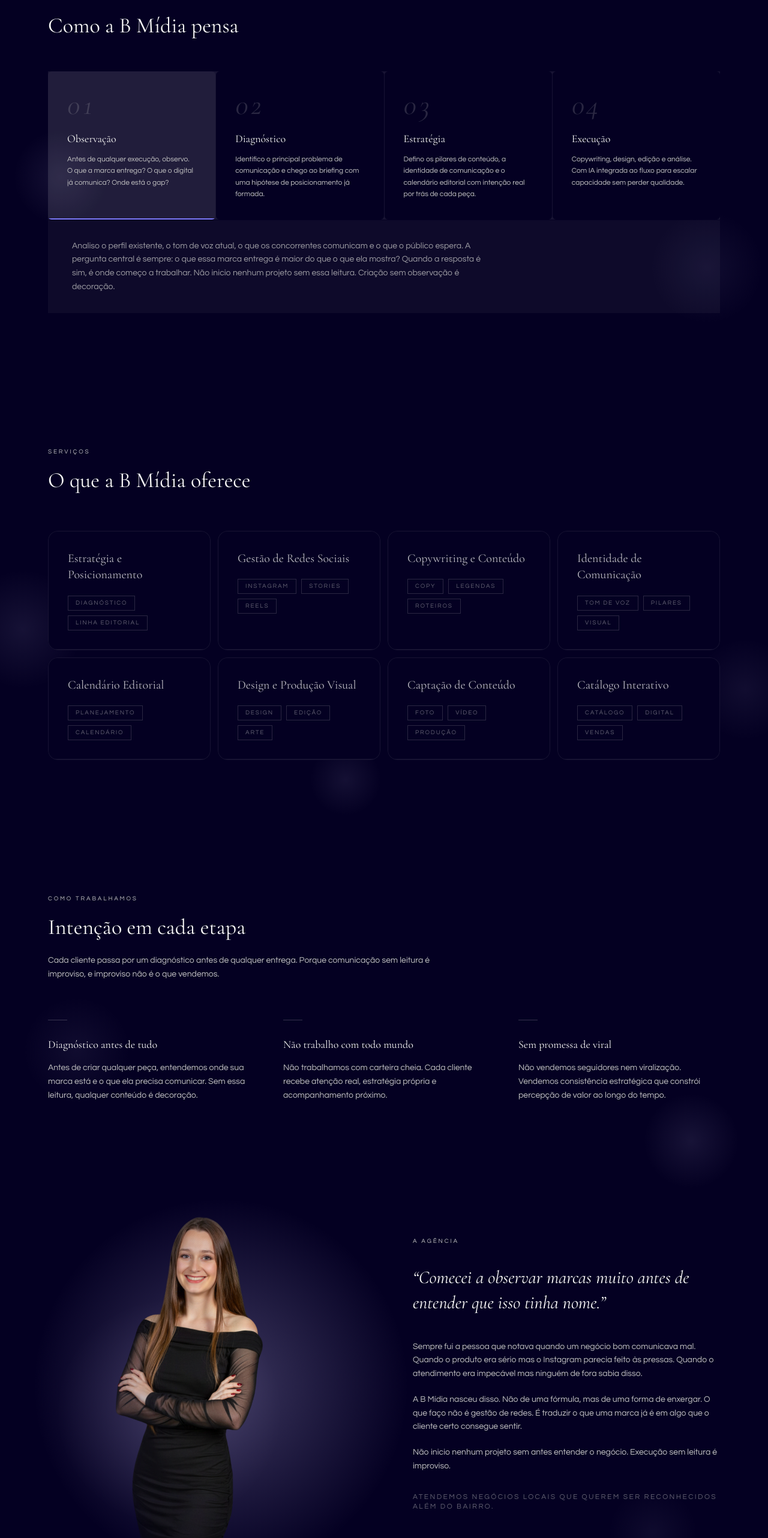
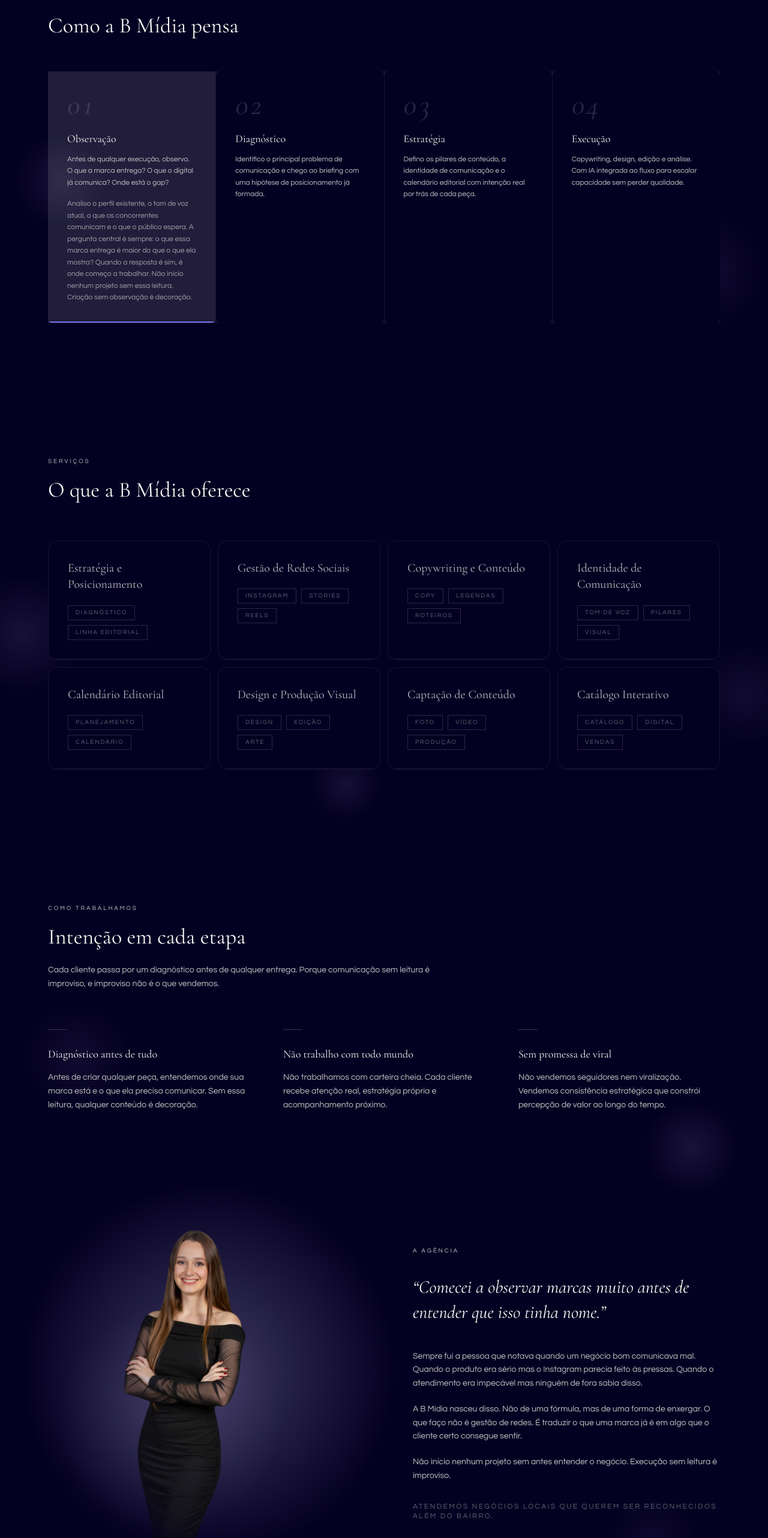
Before and after one commit to brunaribeirosocialmedia-glitch/bmidia-site, a Next.js app: page / in a window 1280 px wide. Shown: the part 1462-4026 px from the top of the page at 60% size. Built offline with nearby package versions, Linux system fonts and the light colour scheme.

Commit message:
feat: detalhe expandido dentro de cada card do método

```diff
--- a/app/page.tsx
+++ b/app/page.tsx
@@ -471,7 +471,7 @@ function Metodo() {
       </RevealSection>
 
       {/* Grid 4 colunas lado a lado */}
-      <div className="grid grid-cols-1 sm:grid-cols-2 lg:grid-cols-4 gap-px bg-cinza/10 mb-px">
+      <div className="grid grid-cols-1 sm:grid-cols-2 lg:grid-cols-4 gap-px bg-cinza/10">
         {metodos.map((m, i) => (
           <motion.div
             key={m.num}
@@ -489,6 +489,23 @@ function Metodo() {
             <h3 className="font-cormorant text-lg text-branco mb-3 leading-snug">{m.title}</h3>
             <p className="font-questrial text-xs text-cinza leading-relaxed">{m.summary}</p>
 
+            {/* Detalhe expandido dentro do próprio card */}
+            <AnimatePresence initial={false}>
+              {activeIndex === i && (
+                <motion.div
+                  initial={{ height: 0, opacity: 0 }}
+                  animate={{ height: "auto", opacity: 1 }}
+                  exit={{ height: 0, opacity: 0 }}
+                  transition={{ duration: 0.4, ease: [0.25, 0.4, 0.25, 1] }}
+                  className="overflow-hidden"
+                >
+                  <p className="font-questrial text-xs text-cinza/80 leading-relaxed mt-4">
+                    {m.detail}
+                  </p>
+                </motion.div>
+              )}
+            </AnimatePresence>
+
             <motion.div
               className="absolute bottom-0 left-0 right-0 h-[2px] origin-left"
               style={{ backgroundColor: "#7B79F7" }}
@@ -498,24 +515,6 @@ function Metodo() {
           </motion.div>
         ))}
       </div>
-
-      {/* Detalhe expandido abaixo do grid inteiro */}
-      <AnimatePresence initial={false} mode="wait">
-        {activeIndex !== null && (
-          <motion.div
-            key={activeIndex}
-            initial={{ height: 0, opacity: 0 }}
-            animate={{ height: "auto", opacity: 1 }}
-            exit={{ height: 0, opacity: 0 }}
-            transition={{ duration: 0.45, ease: [0.25, 0.4, 0.25, 1] }}
-            className="overflow-hidden bg-cinza/5"
-          >
-            <p className="font-questrial text-sm text-cinza/80 leading-relaxed px-10 py-8 max-w-3xl">
-              {metodos[activeIndex].detail}
-            </p>
-          </motion.div>
-        )}
-      </AnimatePresence>
     </section>
   )
 }
@@ -709,9 +708,9 @@ function SobreBruna() {
       style={{ background: "transparent" }}
     >
       {/* Foto */}
-      <RevealSection className="flex justify-center md:justify-start">
-        <RevealItem className="w-full flex justify-center md:justify-start">
-          <div ref={photoContainerRef} className="relative aspect-[3/4] w-[70%] sm:w-[60%] md:w-full md:translate-x-[8rem]" style={{ maxWidth: "420px" }}>
+      <RevealSection>
+        <RevealItem>
+          <div ref={photoContainerRef} className="relative aspect-[3/4] mx-auto md:mx-0 md:ml-[8rem]" style={{ maxWidth: "420px", width: "72%" }}>
             {/* Ponto de luz atrás da foto */}
             <div style={{
               position: "absolute",
```
